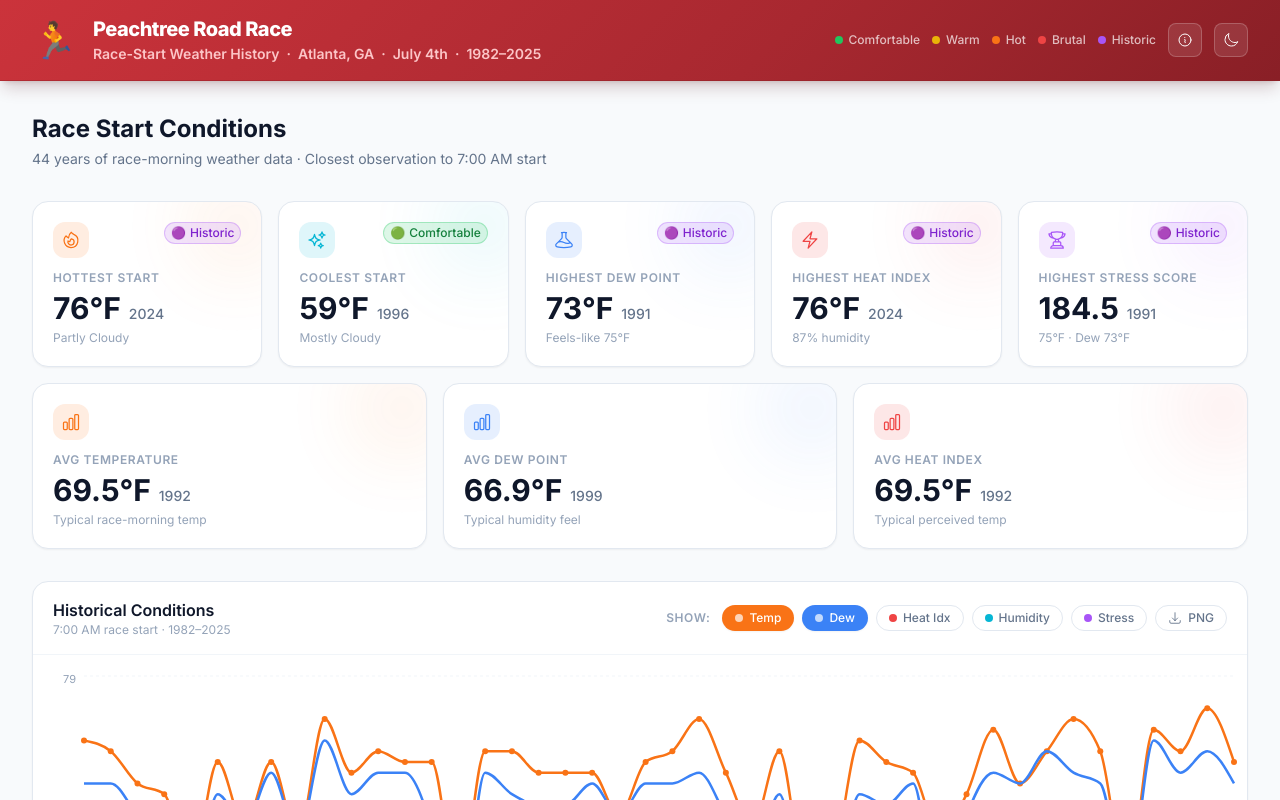
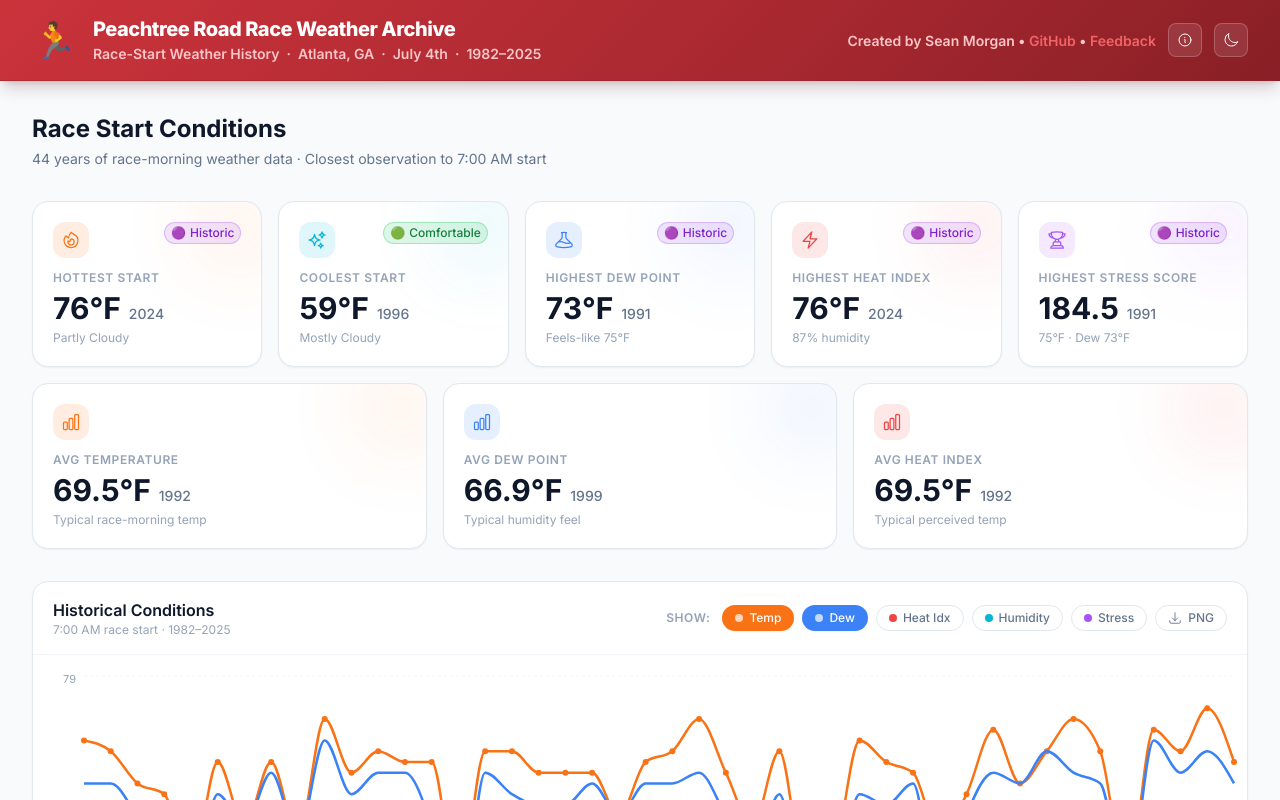
Before and after one commit to seanmorgan/peachtree-ui, a React (Vite) app: page / in a window 1280 px wide. Shown: the top 800 px of the page. Built offline with nearby package versions, Linux system fonts and the light colour scheme.

Commit message:
small cleanup

```diff
--- a/src/App.tsx
+++ b/src/App.tsx
@@ -48,7 +48,7 @@
               <span className="text-4xl leading-none select-none">🏃</span>
               <div>
                 <h1 className="text-xl font-extrabold text-white tracking-tight leading-tight">
-                  Peachtree Road Race
+                  Peachtree Road Race Weather Archive
                 </h1>
                 <p className="text-sm font-semibold text-peachtree-200 mt-0.5">
                   Race-Start Weather History &nbsp;·&nbsp; Atlanta, GA &nbsp;·&nbsp; July 4th &nbsp;·&nbsp; 1982–2025
@@ -60,12 +60,15 @@
             <div className="flex items-center gap-3 flex-shrink-0">
               {/* Category legend – hidden on small screens */}
               <div className="hidden lg:flex items-center gap-3">
-                {STRESS_CATEGORIES.map(c => (
-                  <span key={c.label} className="flex items-center gap-1.5 text-xs font-medium text-white/70">
-                    <span className="h-2 w-2 rounded-full" style={{ background: c.color }} />
-                    {c.label}
-                  </span>
-                ))}
+                <p className="text-sm font-semibold text-peachtree-200 mt-0.5">
+                  Created by Sean Morgan • {' '}
+                  <a href="https://github.com/seanmorgan/peachtree-ui" target="_blank" rel="noopener noreferrer" className="text-peachtree-400 hover:text-peachtree-500 transition-colors">
+                    GitHub
+                  </a>{' '} • {' '}
+                  <a href="mailto:websean.com@gmail.com" target="_blank" rel="noopener noreferrer" className="text-peachtree-400 hover:text-peachtree-500 transition-colors">
+                    Feedback
+                  </a>{' '}
+                </p>
               </div>
 
               {/* Info button */}
@@ -184,6 +187,9 @@
             {/* Footer */}
             <footer className="border-t border-slate-200 dark:border-slate-800 pt-6 text-center text-xs text-slate-400 dark:text-slate-600">
               <p>
+                This website is an independent project and is not affiliated with or endorsed by the Atlanta Track Club or the Peachtree Road Race.
+              </p>
+              <p>
                 Data sourced from{' '}
                 <a href="https://www.wunderground.com" target="_blank" rel="noopener noreferrer" className="text-peachtree-400 hover:text-peachtree-500 transition-colors">
                   Weather Underground
--- a/src/components/InfoModal.tsx
+++ b/src/components/InfoModal.tsx
@@ -62,15 +62,12 @@
                     <p className="text-sm text-slate-500 dark:text-slate-400 leading-relaxed">
                       The Peachtree Road Race has started at different times throughout its history — as late as{' '}
                       <span className="font-medium text-slate-700 dark:text-slate-300">10:00 AM in 1970</span>.
-                      The start time was moved progressively earlier to beat the heat, settling at 7:00 AM by 1996
-                      where it has remained.
+                      Over the years, the start time was moved progressively earlier to beat the heat.
                     </p>
                     <p className="mt-2 text-sm text-slate-500 dark:text-slate-400 leading-relaxed">
                       To enable fair year-over-year comparison, this dashboard uses the weather observation{' '}
                       <span className="font-medium text-slate-700 dark:text-slate-300">closest to 7:00 AM</span>{' '}
-                      for every year, regardless of the actual start time that year. The{' '}
-                      <span className="font-mono text-xs bg-slate-100 dark:bg-navy-800 px-1 py-0.5 rounded">minutesFromTarget</span>{' '}
-                      column records how close each observation was.
+                      for every year, regardless of the actual start time that year.
                     </p>
                   </div>
                 </div>
--- a/src/components/ScatterPlot.tsx
+++ b/src/components/ScatterPlot.tsx
@@ -249,11 +249,10 @@
       <div className="flex flex-wrap gap-2 px-5 pb-4">
         {['Comfortable', 'Warm', 'Hot', 'Brutal', 'Historic'].map((label, i) => {
           const colors = ['#22c55e', '#eab308', '#f97316', '#ef4444', '#a855f7']
-          const emojis = ['🟢', '🟡', '🟠', '🔴', '🟣']
           return (
             <span key={label} className="flex items-center gap-1.5 text-xs text-slate-500 dark:text-slate-400">
               <span className="h-2.5 w-2.5 rounded-full" style={{ background: colors[i] }} />
-              {emojis[i]} {label}
+              {label}
             </span>
           )
         })}
```
Also changed, not shown: 1 other file (tests, documents, lock files or other folders).
